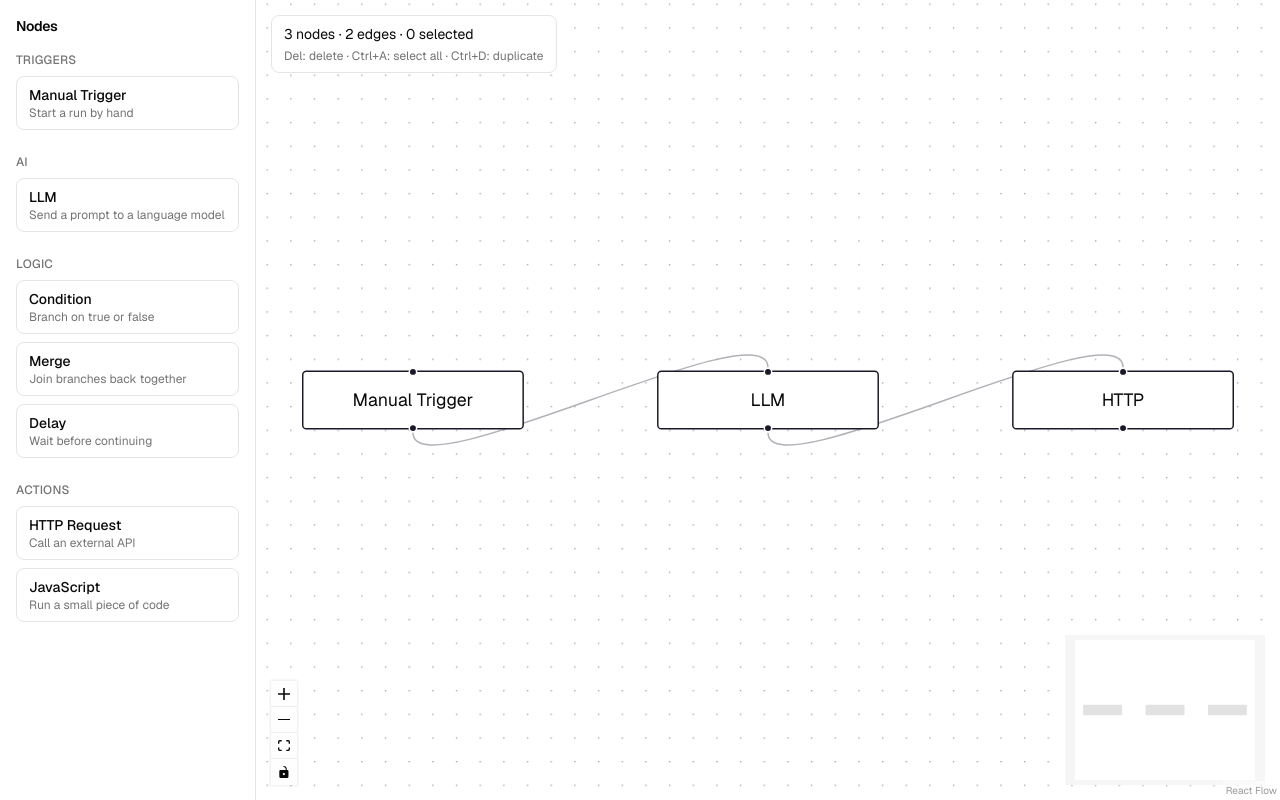
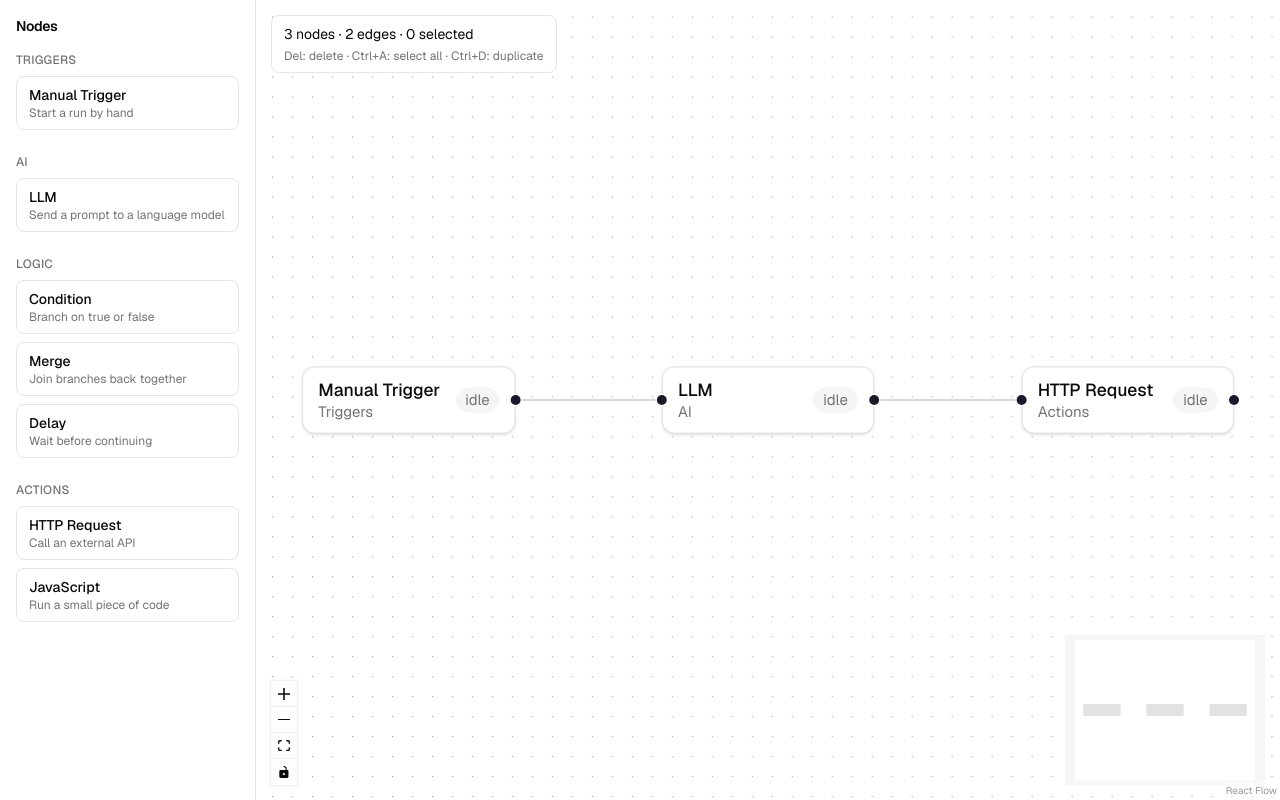
Before and after one commit to V-vumika/TraceAI, a Next.js app in the folder traceai/apps/web/: page /workflows/demo in a window 1280 px wide. Built offline with nearby package versions, Linux system fonts and the light colour scheme.

Commit message:
use workflow node type in graph store

```diff
--- a/traceai/apps/web/src/stores/graph-store.ts
+++ b/traceai/apps/web/src/stores/graph-store.ts
@@ -27,9 +27,24 @@ type GraphState = {
 };
 
 const initialNodes: Node[] = [
-  { id: '1', position: { x: 0, y: 0 }, data: { label: 'Manual Trigger' } },
-  { id: '2', position: { x: 240, y: 0 }, data: { label: 'LLM' } },
-  { id: '3', position: { x: 480, y: 0 }, data: { label: 'HTTP' } },
+  {
+    id: '1',
+    type: 'workflow',
+    position: { x: 0, y: 0 },
+    data: { label: 'Manual Trigger', nodeType: 'manual-trigger', status: 'idle' },
+  },
+  {
+    id: '2',
+    type: 'workflow',
+    position: { x: 288, y: 0 },
+    data: { label: 'LLM', nodeType: 'llm', status: 'idle' },
+  },
+  {
+    id: '3',
+    type: 'workflow',
+    position: { x: 576, y: 0 },
+    data: { label: 'HTTP Request', nodeType: 'http', status: 'idle' },
+  },
 ];
 
 const initialEdges: Edge[] = [
@@ -99,8 +114,9 @@ export const useGraphStore = create<GraphState>()((set) => ({
         ...state.nodes.map((node) => ({ ...node, selected: false })),
         {
           id: crypto.randomUUID(),
+          type: 'workflow',
           position,
-          data: { label: item.label, nodeType: item.type },
+          data: { label: item.label, nodeType: item.type, status: 'idle' },
           selected: true,
         },
       ],
```
